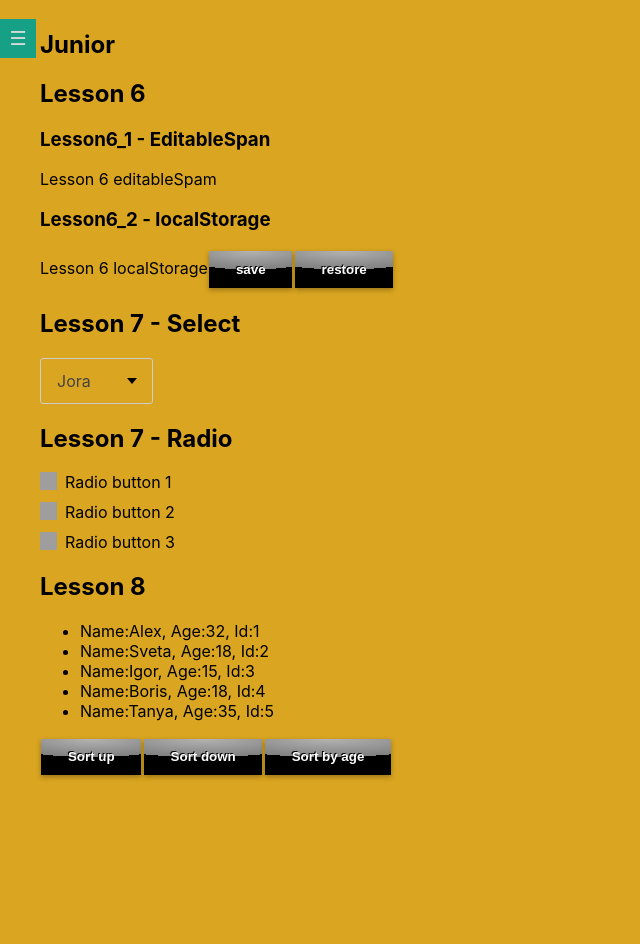
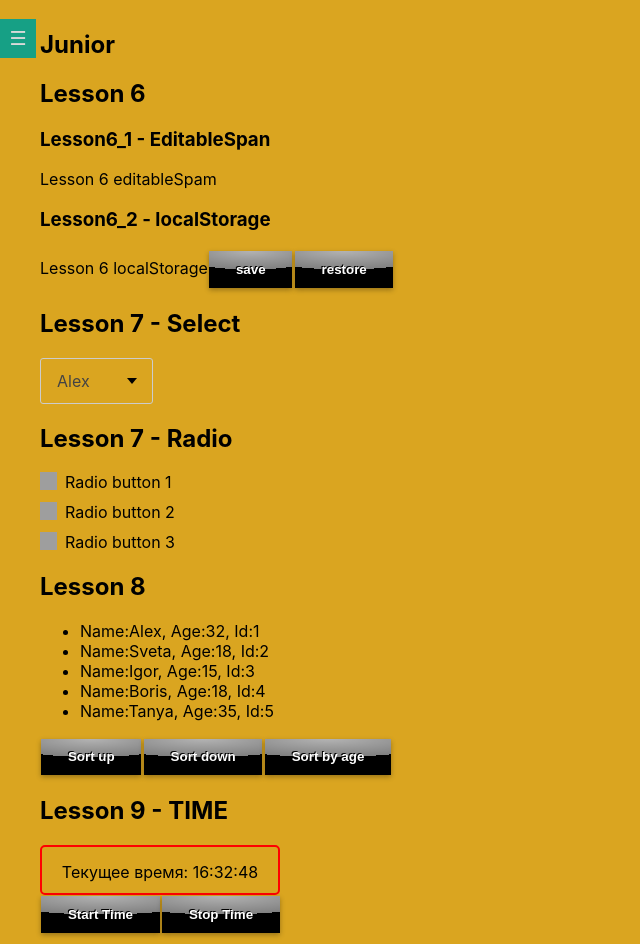
Before and after one commit to grok88/Ignat, a React (Create React App) app: page /#/junior in a window 1280 px wide. Shown: the whole page, without its empty margins (0-640 px from the left). Before the commit the page ends 800 px from the top, so only its background shows below. Built offline with nearby package versions, Linux system fonts and the light colour scheme; grey boxes are pictures that could not be loaded.

Commit message:
9 - new Date() and fix Select

```diff
--- a/src/common/select/Select.tsx
+++ b/src/common/select/Select.tsx
@@ -11,9 +11,10 @@ export const Select = (props: SelectPropsType) => {
     const {items, onChange, value} = props;
     return (
         <div className={styles.select}>
-            <select onInput={(e) => onChange(e.currentTarget.value)}>
+            <select onChange={(e) => onChange(e.currentTarget.value)} defaultValue={value}>
                 {items.map((item, i) => <option key={i} value={item}
-                                                selected={value === item ? true : false}>{item}</option>)}
+                                                // selected={value === item ? true : false}
+                >{item}</option>)}
             </select>
         </div>
     );
--- a/src/components/Junior/Junior.tsx
+++ b/src/components/Junior/Junior.tsx
@@ -7,6 +7,7 @@ import {Select} from '../../common/select/Select';
 import {Radio, RadioItemType} from '../../common/radio/Radio';
 import {hwReducer, sort, check} from '../../redux/homeWorkReducer';
 import {Lesson8} from '../lesson8/lesson8';
+import {MyTime} from '../time/MyTime';
 
 export const Junior = () => {
 
@@ -31,7 +32,7 @@ export const Junior = () => {
 
     //less 7
     //select
-    const [selectValue, setSelectValue] = useState<string>("Jora");
+    const [selectValue, setSelectValue] = useState<string>("Alex");
     const items = [
         "Alex",
         "Gor",
@@ -78,6 +79,8 @@ export const Junior = () => {
     const sortByAge = (age: number) => {
         dispatchToPeople(check(age));
     }
+    //9
+
     return (
         <div className={styles.JuniorBlock}>
             <h2>Junior</h2>
@@ -105,6 +108,11 @@ export const Junior = () => {
                     <h2>Lesson 8</h2>
                     <Lesson8 items={people} sort={sortArray} sortByAge={sortByAge}/>
                 </div>
+                <div className={styles.less9}>
+                    <h2>Lesson 9 - TIME</h2>
+                    {/*{now.toLocaleString("ru", options)}*/}
+                    <MyTime/>
+                </div>
             </div>
         </div>
     );
--- /dev/null
+++ b/src/components/time/MyTime.module.css
@@ -0,0 +1,51 @@
+.AppClock {
+    position: relative;
+    /*outline: 1px solid black;*/
+    width: 310px;
+}
+
+.AppClockTime {
+    width: 240px;
+    border: 2px solid red;
+    border-radius: 5px;
+    text-align: center;
+    height: 50px;
+    line-height: 50px;
+}
+
+.eav_Date {
+    float: right;
+    padding: 0px;
+    /*background: url("button3.png") no-repeat;*/
+    background: gold;
+    margin: 4px;
+    height: 81px;
+    text-align: center;
+    color: #fff;
+    width: 52px;
+    border-radius: 5px;
+}
+
+.eav_Date div {
+    font-family: 'Verdana';
+    line-height: 9px;
+}
+
+.eav_Date .d {
+    font-size: 19px;
+    line-height: 18px;
+    letter-spacing: -1px;
+    padding-top: 7px;
+    font-family: 'Arial';
+}
+
+.eav_Date .m {
+    padding-top: 10px;
+    font-size: 16px;
+    text-transform: lowercase;
+}
+
+.eav_Date .y {
+    padding-top: 17px;
+    font-weight: normal;
+}
--- /dev/null
+++ b/src/components/time/MyTime.tsx
@@ -0,0 +1,63 @@
+import React, {useState} from 'react';
+import styles from './MyTime.module.css'
+import {MyButton} from '../../common/button/MyButton';
+
+export const MyTime = () => {
+    let options = {
+        // era: 'long',
+        // year: 'numeric',
+        // month: 'long',
+        // day: 'numeric',
+        // weekday: 'long',
+        timezone: 'UTC',
+        hour: 'numeric',
+        minute: 'numeric',
+        second: 'numeric'
+    };
+
+    const [time, setTime] = useState(new Date());
+    const [id, setId] = useState<NodeJS.Timeout | null>(null);
+
+    const [display, setDisplay] = useState<boolean>(false);
+
+    const tick = () => {
+        setTime(new Date());
+    }
+
+    const startTime = () => {
+        if (id) {
+            clearInterval(id);
+        }
+        const timer = setInterval(() => tick(), 1000);
+        setId(timer)
+    }
+
+    const stopTime = () => {
+        if (id) {
+            clearInterval(id);
+        }
+    }
+
+    const onMouseEnter = () => {
+        setDisplay(true);
+    }
+    const onMouseLeave = () => {
+        setDisplay(false);
+    }
+
+    return (
+        <div className={styles.AppClock}>
+            {display && <span className={styles.eav_Date}>
+                <div className={styles.d}>{time.getDate()}</div>
+                <div className={styles.m}>{time.getMonth()}</div>
+                <div className={styles.y}>{time.getFullYear()}</div>
+                    </span>
+            }
+            <div className={styles.AppClockTime} onMouseEnter={onMouseEnter} onMouseLeave={onMouseLeave}> Текущее
+                время: {time.toLocaleString("ru", options)}</div>
+            <MyButton title={'Start Time'} type={'default'} onClickHandler={startTime}/>
+            <MyButton title={'Stop Time'} type={'default'} onClickHandler={stopTime}/>
+
+        </div>
+    );
+}
```
